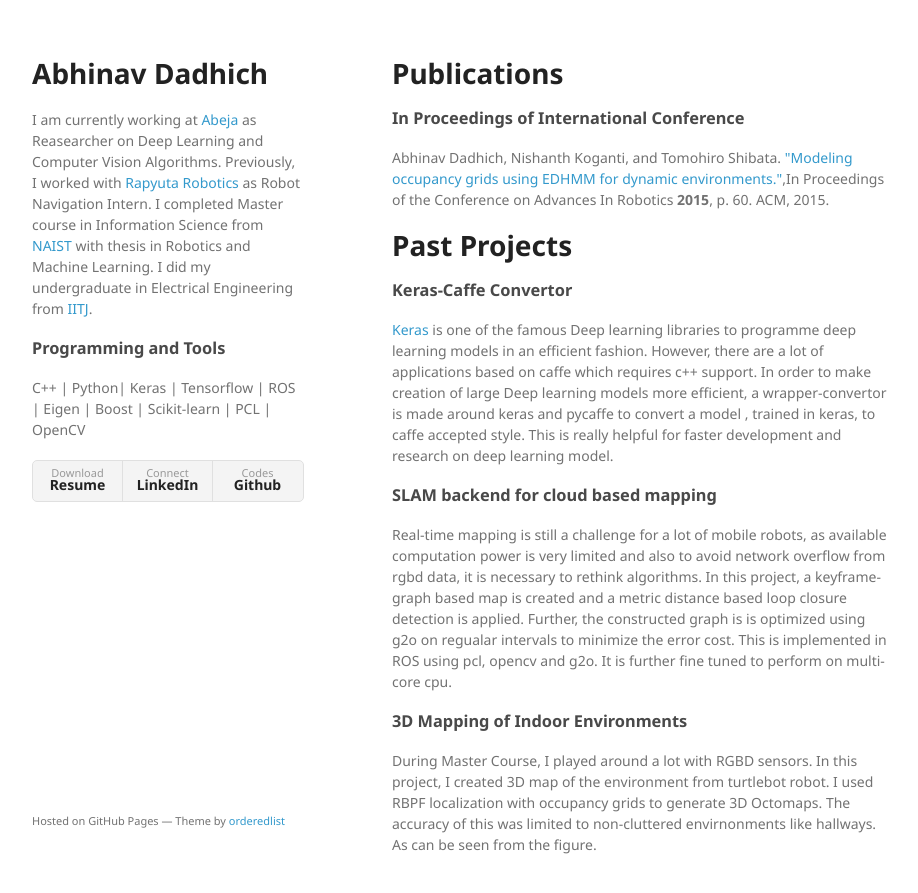
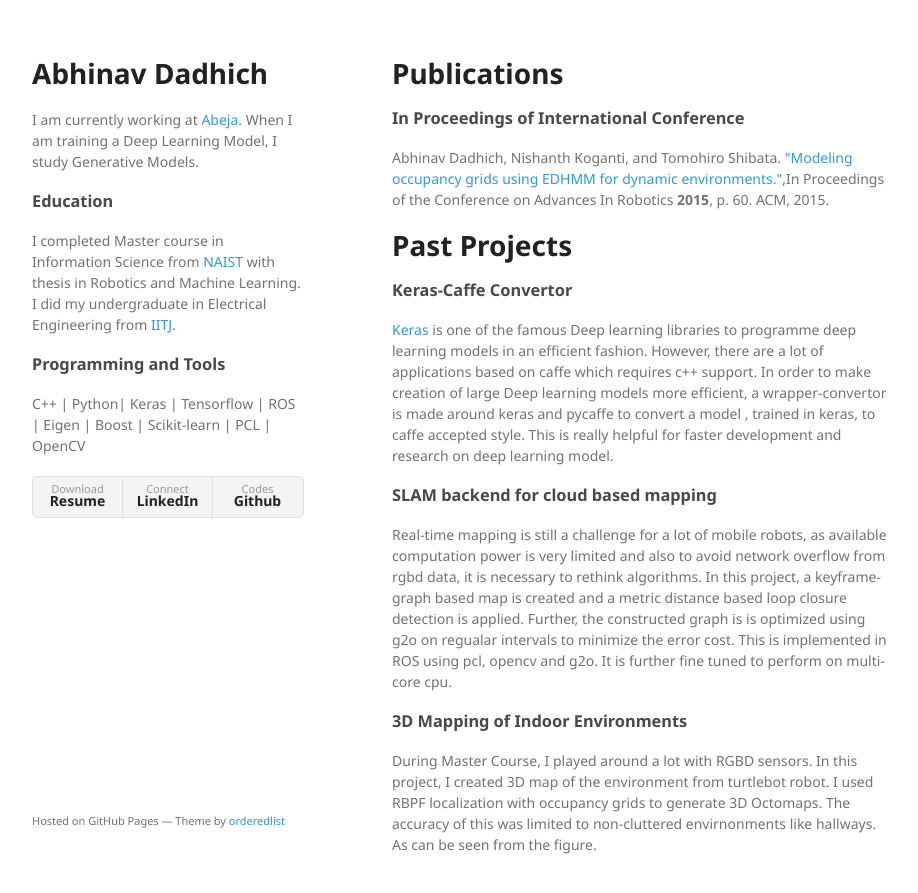
Before and after one commit to ResByte/ResByte.github.io, a Jekyll site: the page index.html, which Jekyll copies as it is, in a window 1280 px wide and 900 px high. Shown: the top 893 px of the window, without its empty margins (178-1096 px from the left). Built offline with Jekyll 4.4.1, drawn with Linux system fonts in a browser that asks for light colours.

Commit message:
Update index.html

```diff
--- a/index.html
+++ b/index.html
@@ -16,9 +16,9 @@
     <div class="wrapper">
       <header>
         <h1>Abhinav Dadhich</h1>
-        <p>I am currently working at <a href="http://www.abeja.asia/">Abeja</a> as Reasearcher on Deep Learning and Computer Vision Algorithms.
-           Previously, I worked with <a href="http://www.rapyuta-robotics.com">Rapyuta Robotics</a> as Robot Navigation Intern.
-           I completed Master course in Information Science from <a href="http://www.naist.jp/en/">NAIST</a> with thesis in Robotics and Machine Learning.
+        <p>I am currently working at <a href="http://www.abeja.asia/">Abeja</a>. When I am training a Deep Learning Model, I study Generative Models.
+        <h3> Education</h3>
+          I completed Master course in Information Science from <a href="http://www.naist.jp/en/">NAIST</a> with thesis in Robotics and Machine Learning.
           I did my undergraduate in Electrical Engineering from <a href="http://www.iitj.ac.in">IITJ</a>.  </p>
         </p>
         <h3>Programming and Tools</h3>
```
